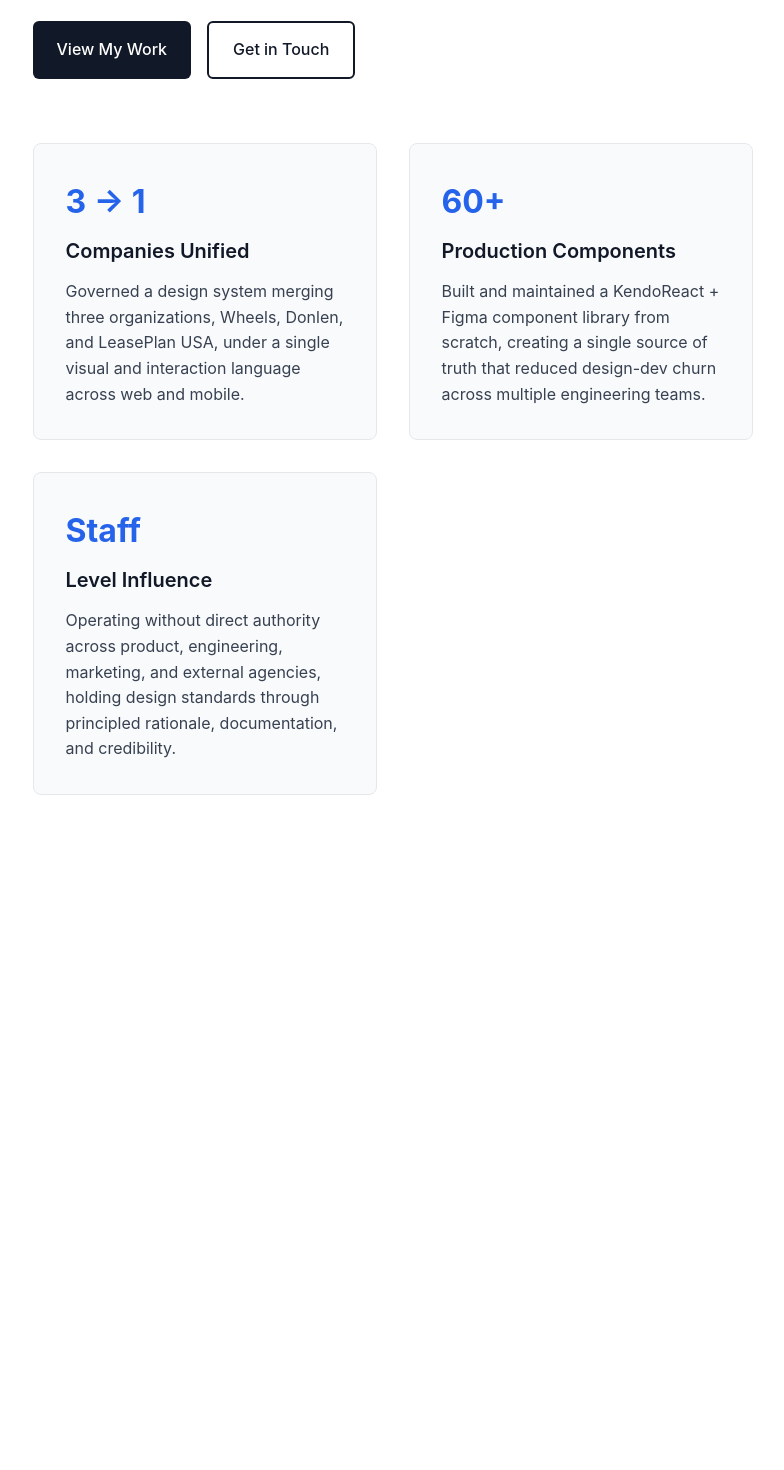
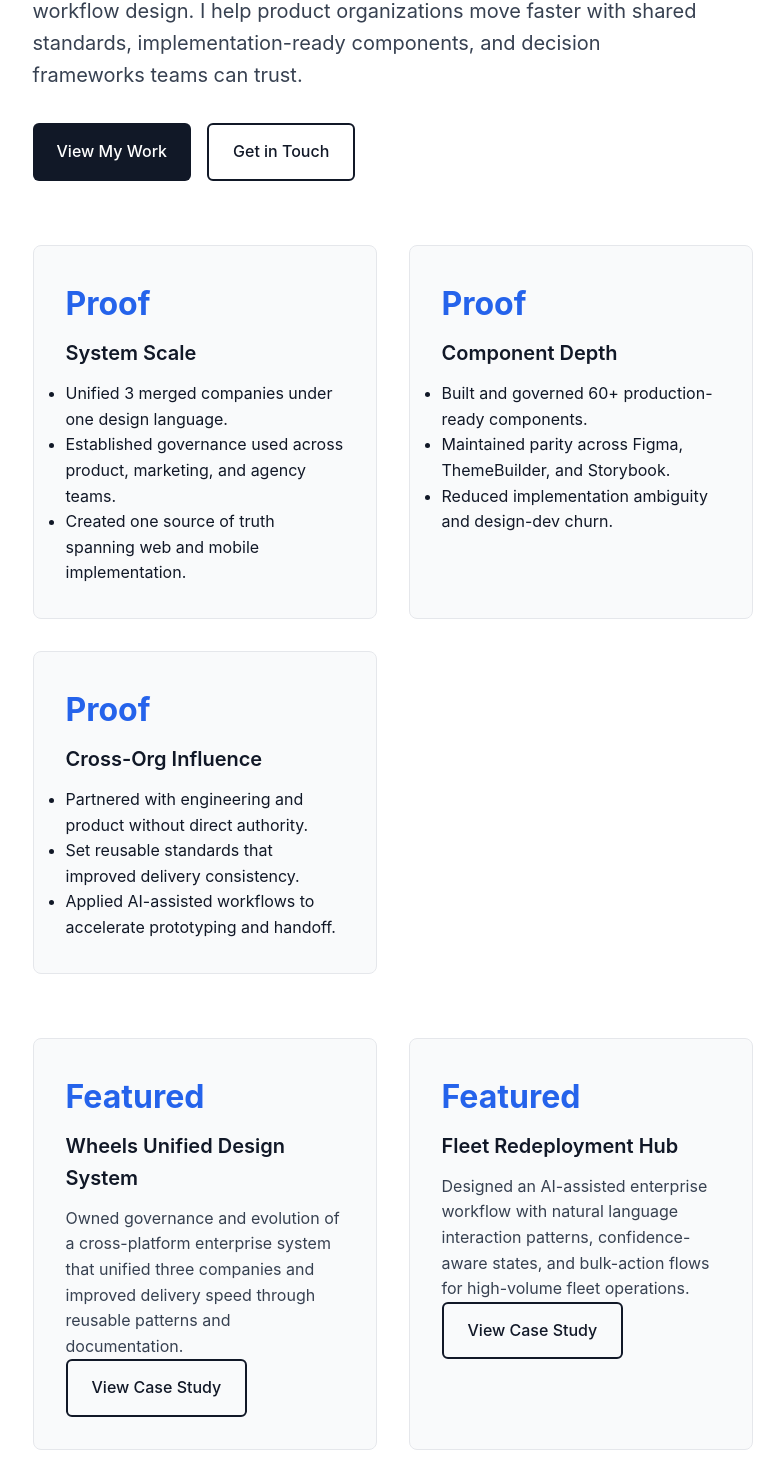
Before and after one commit to davyjonesdesign/davy-jones, a React (Create React App) app: page / in a window 1280 px wide. Shown: the part 478-1948 px from the top of the page, without its empty margins (240-1024 px from the left). Before the commit the page ends 1337 px from the top, so only its background shows below. Built offline with nearby package versions, Linux system fonts and the light colour scheme.

Commit message:
Strengthen senior-level positioning on home and portfolio content

```diff
--- a/src/data/portfolioData.js
+++ b/src/data/portfolioData.js
@@ -19,7 +19,7 @@ export const portfolioData = [
 
     // Recruiter-focused structure
     challenge:
-      'After the merger of Wheels, Donlen, and LeasePlan USA, the organization faced fragmented design languages, inconsistent UI across platforms, and a governance vacuum, no shared standards, no clear system ownership, and no framework for deciding when teams could deviate from established patterns. Designers and developers worked in silos, accessibility was inconsistent, and color semantics were actively confusing (orange used for both actions and warnings). Launching a major client-facing product within the year required not just a new component library, but an organizational governance model that would hold across competing priorities and timelines.',
+      'Following the merger of Wheels, Donlen, and LeasePlan USA, product teams were shipping through three competing UI models with no system governance, no shared contribution rules, and no reliable design-to-code parity. The risk was organizational: inconsistent experiences, slower delivery, accessibility gaps, and repeated implementation decisions across teams. The business needed a system-level operating model that could align product, engineering, marketing, and agency partners while still supporting product-specific needs.',
 
     myRole: [
       'Design System Governor: Owned system integrity, boundaries, and evolution across design, engineering, marketing, and external agency partners',
@@ -45,12 +45,12 @@ export const portfolioData = [
     methodCap: 'ThemeBuilder implementation ensuring design-development parity',
 
     impact: [
-      'Unified three merged companies under a single design language, governing coherence across Renewals, FleetView, and DriverView without losing the distinct needs of each product area',
-      'Cut developer implementation time by 50% through systematic component documentation and reusable patterns that reduced repeated decision-making',
-      'Established governance model defining system boundaries, contribution workflows, and review processes, reducing off-system divergence across product, marketing, and external teams',
-      'Achieved WCAG AA compliance across 10+ core components, embedding accessibility as a non-negotiable system property rather than a per-project checklist item',
-      'Reduced design-dev churn and post-production bugs through upfront system alignment and QA-integrated handoff workflows',
-      'Positioned Wheels as market leader with a scalable design system casting clear vision for future product experience across the merged organization'
+      'Replaced fragmented legacy UI practices with a single enterprise design system spanning three merged organizations and multiple product surfaces',
+      'Reduced implementation time by 50% by standardizing reusable component patterns, documentation, and decision frameworks engineering teams could apply directly',
+      'Established system governance (boundaries, contribution workflow, and review criteria) that reduced off-system variance across product, marketing, and external agencies',
+      'Embedded accessibility as a system property, reaching WCAG AA standards across core components instead of treating compliance as a late-stage project task',
+      'Improved delivery predictability by creating parity across Figma, ThemeBuilder, and Storybook, lowering design-dev churn and post-release UI defects',
+      'Raised cross-org UX maturity by giving teams a shared language for component decisions, scaling influence beyond any single squad'
     ],
 
     outcomeImg: 'https://github.com/davyjonesdesign/data-for-axios/blob/main/assets/wass-documentation.jpg?raw=true',
@@ -99,7 +99,7 @@ export const portfolioData = [
     mainCap: 'Fleet Redeployment Hub, vehicle inventory management with natural language command bar',
 
     challenge:
-      'An enterprise fleet management client needed a proof of concept demonstrating a smarter approach to bulk vehicle redeployment, a workflow that typically requires hours of manual coordination across spreadsheets, emails, and phone calls. The PoC needed to show how AI-assisted natural language commands could surface the right vehicles, support batch actions, and guide operators through redeployment decisions with minimal friction.',
+      'An enterprise fleet client needed to validate whether AI-assisted interaction patterns could reduce a multi-hour redeployment workflow into a guided, auditable experience. Existing operations depended on fragmented spreadsheets, email threads, and manual status checks, creating high cognitive load and low confidence in action outcomes. The PoC needed to prove a natural language interface could support high-volume decisions while clearly communicating intent, system state, and action confidence.',
 
     myRole: [
       'Solo designer on the PoC: owned all UX, UI, and design system decisions from concept through handoff-ready prototype',
@@ -117,10 +117,11 @@ export const portfolioData = [
     ],
 
     impact: [
-      'Delivered a functional, client-ready PoC on a compressed timeline demonstrating AI-assisted fleet management at scale',
-      'Established KendoReact component patterns and copilot instructions that gave the engineering architect a clear, accurate implementation path',
-      'Developed firsthand experience evaluating AI-generated UI against design intent, a capability directly applicable to AI training data and frontier lab design tooling work',
-      'Proved a natural language + bulk action model that reduces multi-hour coordination workflows to a single-screen interaction'
+      'Delivered a client-ready PoC that validated AI-assisted redeployment workflows in a single operational interface on a compressed timeline',
+      'Defined natural language interaction patterns with explicit idle/processing/results/error states so operators could interpret system status and next actions quickly',
+      'Designed confidence-aware communication patterns that made AI output actionable by clarifying scope, certainty, and recovery paths when errors occurred',
+      'Created reusable KendoReact patterns and implementation guidance that improved engineering handoff quality and reduced interpretation risk',
+      'Demonstrated that a natural language + bulk-action model can replace multi-step coordination loops with a faster, lower-friction decision flow'
     ],
 
     tools: [
--- a/src/pages/Home.js
+++ b/src/pages/Home.js
@@ -5,11 +5,12 @@ const Home = () => {
   return (
     <div className="landing container">
       <div className="landing-hero">
-        <h1>Design Systems That Hold the Organization Together</h1>
+        <h1>I Build Enterprise Design Systems That Scale Product Decisions</h1>
         <p className="landing-intro">
-          Staff-level UX/UI Designer with 8+ years governing enterprise design systems,
-          shipping production interfaces, and setting the quality bar across
-          cross-functional organizations. Based in Valparaiso, IN, open to remote.
+          Staff-level Design Systems and UX Engineer with 8+ years leading system governance,
+          engineering partnership, and AI-assisted workflow design. I help product organizations
+          move faster with shared standards, implementation-ready components, and decision frameworks
+          teams can trust.
         </p>
         <div className="landing-cta">
           <Link to="/work" className="btn btn-primary">
@@ -23,33 +24,59 @@ const Home = () => {
 
       <div className="landing-highlights">
         <div className="highlight-card">
-          <span className="highlight-stat">3 → 1</span>
-          <h3>Companies Unified</h3>
-          <p>
-            Governed a design system merging three organizations, Wheels,
-            Donlen, and LeasePlan USA, under a single visual and interaction
-            language across web and mobile.
-          </p>
+          <span className="highlight-stat">Proof</span>
+          <h3>System Scale</h3>
+          <ul>
+            <li>Unified 3 merged companies under one design language.</li>
+            <li>Established governance used across product, marketing, and agency teams.</li>
+            <li>Created one source of truth spanning web and mobile implementation.</li>
+          </ul>
         </div>
 
         <div className="highlight-card">
-          <span className="highlight-stat">60+</span>
-          <h3>Production Components</h3>
-          <p>
-            Built and maintained a KendoReact + Figma component library
-            from scratch, creating a single source of truth that reduced
-            design-dev churn across multiple engineering teams.
-          </p>
+          <span className="highlight-stat">Proof</span>
+          <h3>Component Depth</h3>
+          <ul>
+            <li>Built and governed 60+ production-ready components.</li>
+            <li>Maintained parity across Figma, ThemeBuilder, and Storybook.</li>
+            <li>Reduced implementation ambiguity and design-dev churn.</li>
+          </ul>
         </div>
 
         <div className="highlight-card">
-          <span className="highlight-stat">Staff</span>
-          <h3>Level Influence</h3>
+          <span className="highlight-stat">Proof</span>
+          <h3>Cross-Org Influence</h3>
+          <ul>
+            <li>Partnered with engineering and product without direct authority.</li>
+            <li>Set reusable standards that improved delivery consistency.</li>
+            <li>Applied AI-assisted workflows to accelerate prototyping and handoff.</li>
+          </ul>
+        </div>
+      </div>
+
+      <div className="landing-highlights">
+        <div className="highlight-card">
+          <span className="highlight-stat">Featured</span>
+          <h3>Wheels Unified Design System</h3>
           <p>
-            Operating without direct authority across product, engineering,
-            marketing, and external agencies, holding design standards through
-            principled rationale, documentation, and credibility.
+            Owned governance and evolution of a cross-platform enterprise system that unified
+            three companies and improved delivery speed through reusable patterns and documentation.
           </p>
+          <Link to="/work/wheels" className="btn btn-secondary">
+            View Case Study
+          </Link>
+        </div>
+
+        <div className="highlight-card">
+          <span className="highlight-stat">Featured</span>
+          <h3>Fleet Redeployment Hub</h3>
+          <p>
+            Designed an AI-assisted enterprise workflow with natural language interaction patterns,
+            confidence-aware states, and bulk-action flows for high-volume fleet operations.
+          </p>
+          <Link to="/work/fleet-redeployment" className="btn btn-secondary">
+            View Case Study
+          </Link>
         </div>
       </div>
     </div>
```
